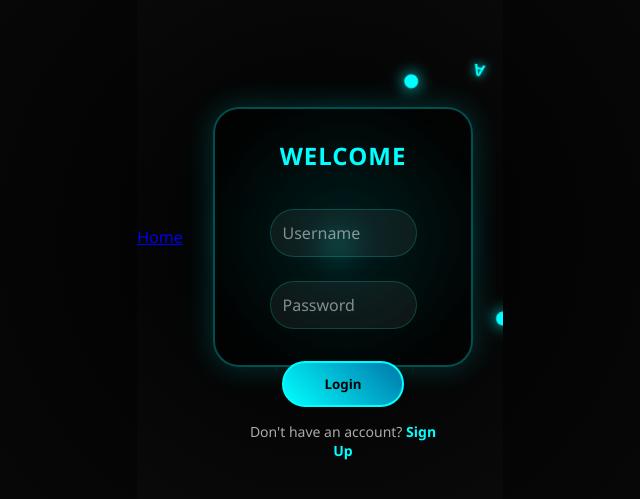
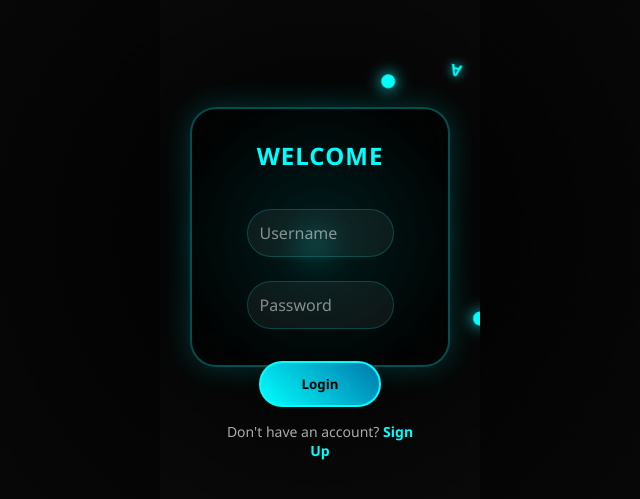
Before and after one commit to Kashif256/AFK_e-commerce, a plain HTML site: page index.html in a window 1280 px wide. Shown: the part 163-662 px from the top of the page, without its empty margins (320-960 px from the left). Drawn offline with Linux system fonts and the light colour scheme.

Commit message:
Update index.html

```diff
--- a/index.html
+++ b/index.html
@@ -238,11 +238,6 @@
     </style>
   </head>
   <body>
-    <nav>
-            <ul>
-                <li><a href="home.html">Home</a></li>
-            </ul>
-    </nav>
     <div class="scene">
       <div class="glow"></div>
       <div class="orbit">
@@ -263,7 +258,7 @@
         >
           <input type="text" placeholder="Username" required />
           <input type="password" placeholder="Password" required />
-          <button type="submit" href="home.html">Login</button>
+          <a href="home.html"> <button type="submit" href="home.html">Login</button></a>
           <p style="margin-top: 15px; color: #aaa; font-size: 14px">
             Don't have an account?
             <a
```
